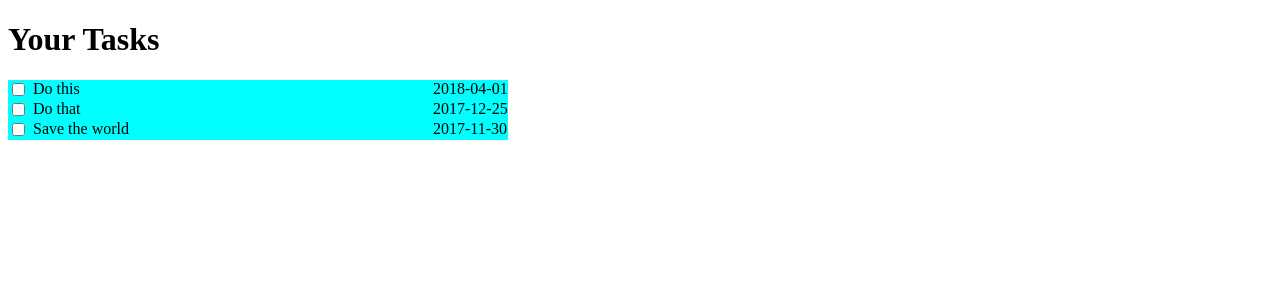
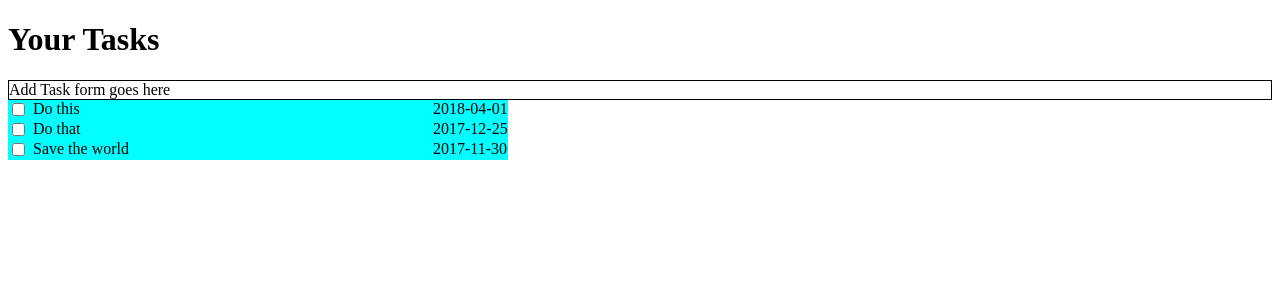
Before and after one commit to markgreenwood/ToDone, a React app: page / in a window 1280 px wide. Shown: the top 300 px of the page. Built offline with nearby package versions, Linux system fonts and the light colour scheme.

Commit message:
Added placeholder for Add Task form

```diff
--- /dev/null
+++ b/src/Components/AddTask.js
@@ -0,0 +1,8 @@
+import React from 'react';
+import AddTaskWrapper from './style/AddTaskWrapper';
+
+const AddTask = () => {
+  return <AddTaskWrapper>Add Task form goes here</AddTaskWrapper>;
+};
+
+export default AddTask;
--- a/src/Components/App.js
+++ b/src/Components/App.js
@@ -2,11 +2,13 @@ import React from 'react';
 // import './App.css';
 import tasks from '../data/tasks';
 import TaskList from './TaskList';
+import AddTask from './AddTask';
 
 function App() {
   return (
     <div>
       <h1>Your Tasks</h1>
+      <AddTask />
       <TaskList tasks={tasks} />
     </div>
   );
--- /dev/null
+++ b/src/Components/style/AddTaskWrapper.js
@@ -0,0 +1,5 @@
+import styled from 'styled-components';
+
+export default styled.div`
+  border: 1px solid black;
+`;
```
